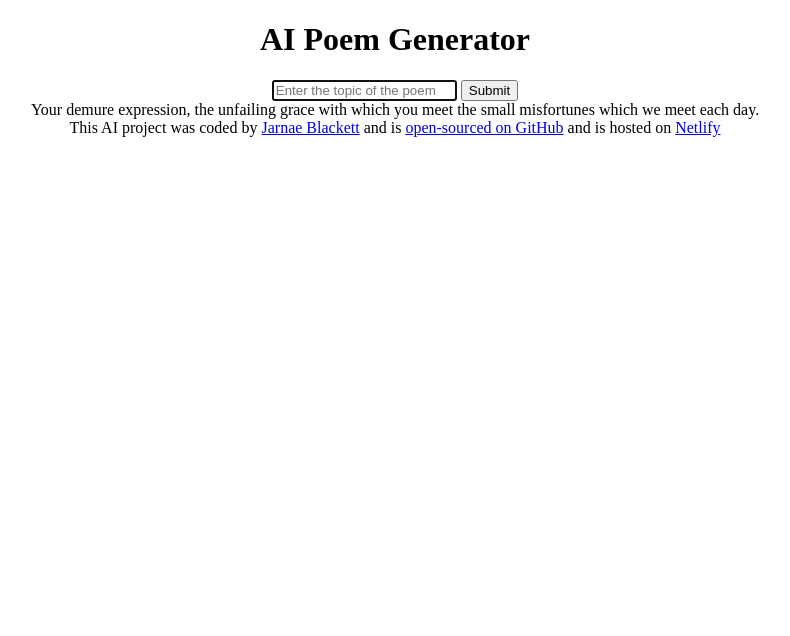
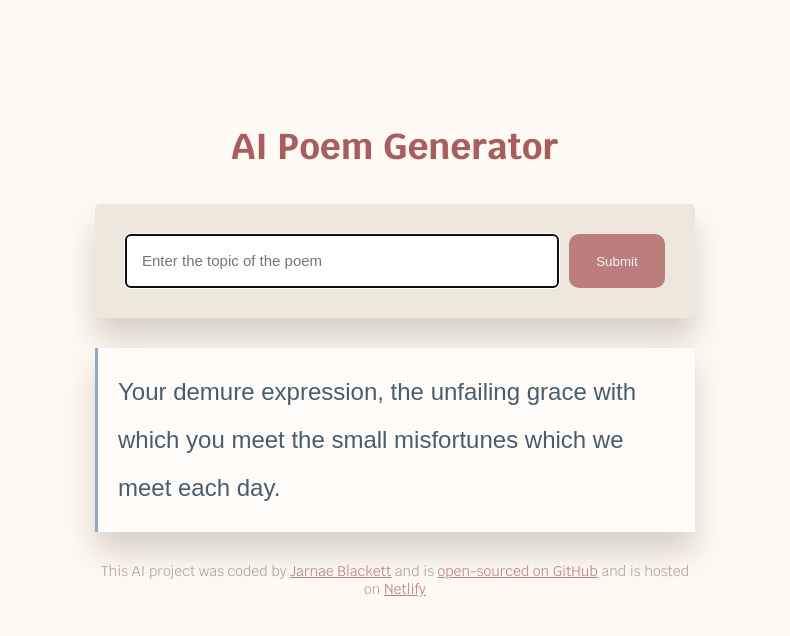
Before and after one commit to CleoJayCodes/AI-poem-generator, a plain HTML site: page index.html in a window 1280 px wide. Shown: the whole page, without its empty margins (245-1035 px from the left). Drawn offline with Linux system fonts and the light colour scheme; a web font is replaced by a local one.

Commit message:
added CSS styling

```diff
--- a/index.html
+++ b/index.html
@@ -3,12 +3,34 @@
   <head>
     <meta charset="UTF-8" />
     <meta name="viewport" content="width=device-width, initial-scale=1.0" />
+    <link rel="preconnect" href="https://fonts.googleapis.com" />
+    <link rel="preconnect" href="https://fonts.gstatic.com" crossorigin />
+    <link rel="preconnect" href="https://fonts.googleapis.com" />
+    <link rel="preconnect" href="https://fonts.gstatic.com" crossorigin />
+    <link
+      href="https://fonts.googleapis.com/css2?family=Krub:ital,wght@0,200;0,300;0,400;0,500;0,600;0,700;1,200;1,300;1,400;1,500;1,600;1,700&family=Reenie+Beanie&display=swap"
+      rel="stylesheet"
+    />
+    <link
+      href="https://fonts.googleapis.com/css2?family=Reenie+Beanie&display=swap"
+      rel="stylesheet"
+    />
+    <link rel="preconnect" href="https://fonts.googleapis.com" />
+    <link rel="preconnect" href="https://fonts.gstatic.com" crossorigin />
+    <link
+      href="https://fonts.googleapis.com/css2?family=Darker+Grotesque:wght@300..900&family=Krub:ital,wght@0,200;0,300;0,400;0,500;0,600;0,700;1,200;1,300;1,400;1,500;1,600;1,700&family=Reenie+Beanie&display=swap"
+      rel="stylesheet"
+    />
     <link rel="stylesheet" href="src/style.css" />
+
     <title>AI Poem Generator</title>
   </head>
+
   <body>
+    <div class="container">
+      <header>
         <h1>AI Poem Generator</h1>
-
+      </header>
       <main>
         <form>
           <input
@@ -17,11 +39,12 @@
             autofocus
             required
             autocomplete="off"
+            class="instructions"
           />
-        <input type="submit" />
+          <input type="submit" class="submit-button" />
         </form>
 
-      <div>
+        <div class="poem">
           Your demure expression, the unfailing grace with which you meet the
           small misfortunes which we meet each day.
         </div>
@@ -43,6 +66,8 @@
           Netlify</a
         >
       </footer>
+    </div>
+
     <script src="src/index.js"></script>
   </body>
 </html>
--- a/src/style.css
+++ b/src/style.css
@@ -1,3 +1,75 @@
 body {
+  background-color: #fffaf4;
+}
+
+a {
+  color: #ab5c5cc0;
+  font-weight: 400;
+}
+
+.container {
+  margin: 120px auto;
+  max-width: 600px;
+}
+header {
+  margin-bottom: 30px;
+}
+
+h1 {
+  font-weight: 800;
+  font-size: 36px;
+  line-height: 1.5;
+  color: #ab5c5c;
+  font-family: "Krub", sans-serif;
   text-align: center;
 }
+
+main {
+}
+form {
+  padding: 30px;
+  background-color: #e8e0d2b5;
+  box-shadow: 0px 20px 30px #bbb4a899;
+  border-radius: 5px;
+  display: flex;
+  margin-bottom: 30px;
+}
+
+.instructions {
+  padding: 16px;
+  border: 1px solid #c1b9aaca;
+  width: 80%;
+  font-size: 15px;
+  border-radius: 5px;
+  line-height: 20px;
+}
+
+.submit-button {
+  margin-left: 10px;
+  background: #ab5c5cc0;
+  border: none;
+  border-radius: 10px;
+  color: whitesmoke;
+  padding: 14px 24px;
+  width: 100px;
+}
+
+.poem {
+  font-size: 16px;
+  background-color: #fffdfae7;
+  padding: 20px;
+  line-height: 2;
+  border-left: 3px solid #89abc9;
+  box-shadow: 0px 20px 30px 0px #bbb4a899;
+  font-family: "Darker Grotesque", sans-serif;
+  font-size: 24px;
+  color: #475d70;
+}
+
+footer {
+  text-align: center;
+  font-size: 14px;
+  margin-top: 30px;
+  font-family: "Krub", sans-serif;
+  color: #95856ab5;
+}
```
Also changed, not shown: 1 other file. Lines whose indentation alone changed are shown as unchanged.
